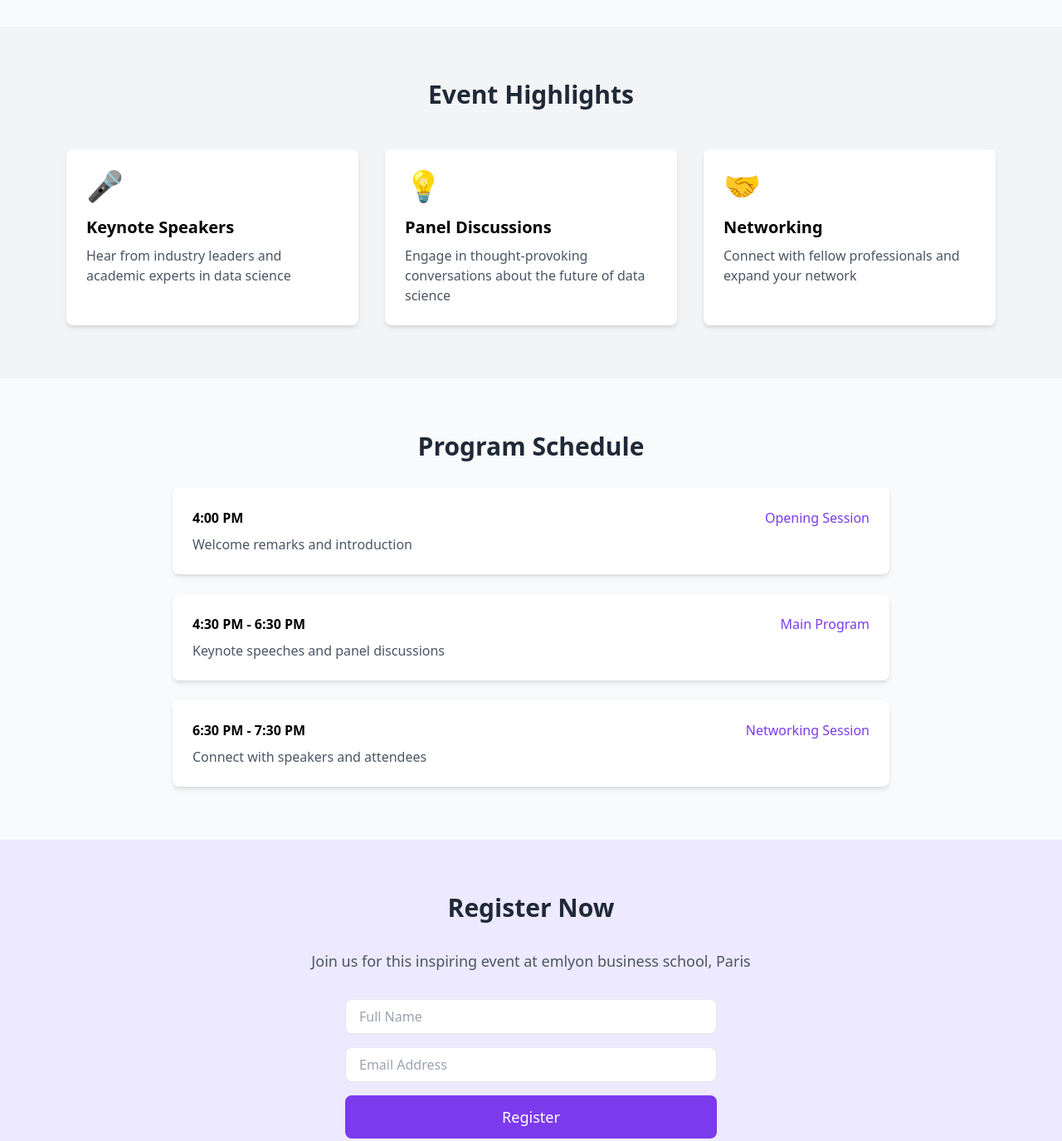
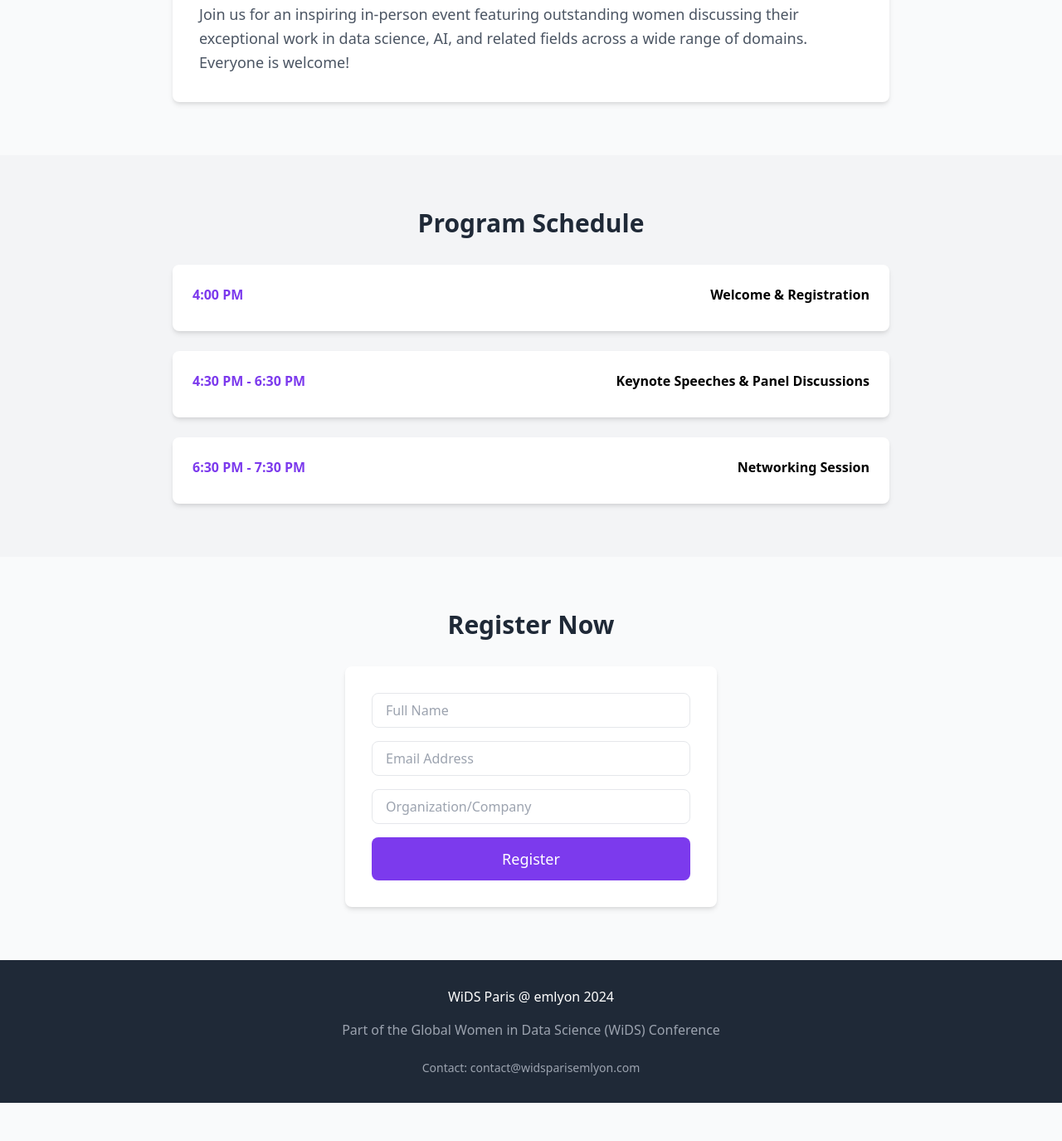
Before and after one commit to namratabhatia21/widsparisemlyon.github.io, a plain HTML site: page index.html in a window 1280 px wide. Shown: the part 729-2104 px from the top of the page at 83% size. After the commit the page ends 2058 px from the top, so only its background shows below. Drawn offline with nearby package versions, Linux system fonts and the light colour scheme.

Commit message:
Update index.html

```diff
--- a/index.html
+++ b/index.html
@@ -5,19 +5,30 @@
     <meta name="viewport" content="width=device-width, initial-scale=1.0">
     <title>WiDS Paris @ emlyon</title>
     <link href="https://cdnjs.cloudflare.com/ajax/libs/tailwindcss/2.2.19/tailwind.min.css" rel="stylesheet">
+    <!-- Add favicon -->
+    <link rel="icon" type="image/x-icon" href="/favicon.ico">
+    <!-- Add meta tags for SEO -->
+    <meta name="description" content="Women in Data Science (WiDS) Paris @ emlyon - March 8th, 2024. Join us for an inspiring event featuring outstanding women in data science.">
+    <meta name="keywords" content="WiDS, Women in Data Science, emlyon, Paris, Data Science Conference">
 </head>
 <body class="bg-gray-50">
     <!-- Navigation -->
-    <nav class="bg-white shadow-lg">
+    <nav class="bg-white shadow-lg sticky top-0 z-50">
         <div class="max-w-6xl mx-auto px-4">
             <div class="flex justify-between items-center py-4">
                 <div class="text-2xl font-bold text-purple-600">WiDS Paris @ emlyon</div>
-                <div class="space-x-6">
+                <div class="hidden md:flex space-x-6">
                     <a href="#about" class="text-gray-700 hover:text-purple-600">About</a>
                     <a href="#speakers" class="text-gray-700 hover:text-purple-600">Speakers</a>
                     <a href="#schedule" class="text-gray-700 hover:text-purple-600">Schedule</a>
                     <a href="#register" class="bg-purple-600 text-white px-4 py-2 rounded-lg hover:bg-purple-700">Register Now</a>
                 </div>
+                <!-- Mobile menu button -->
+                <button class="md:hidden text-gray-700">
+                    <svg class="w-6 h-6" fill="none" stroke="currentColor" viewBox="0 0 24 24">
+                        <path stroke-linecap="round" stroke-linejoin="round" stroke-width="2" d="M4 6h16M4 12h16M4 18h16"></path>
+                    </svg>
+                </button>
             </div>
         </div>
     </nav>
@@ -28,7 +39,7 @@
             <h1 class="text-4xl font-bold text-gray-800 mb-4">Women in Data Science</h1>
             <h2 class="text-2xl text-gray-600 mb-6">March 8th, 2024 | 4:00 PM - 7:30 PM</h2>
             <p class="text-xl text-gray-600 mb-8">emlyon business school, Paris</p>
-            <a href="#register" class="bg-purple-600 text-white px-8 py-3 rounded-lg text-lg hover:bg-purple-700">Register for the Event</a>
+            <a href="#register" class="bg-purple-600 text-white px-8 py-3 rounded-lg text-lg hover:bg-purple-700 inline-block">Register for the Event</a>
         </div>
     </header>
 
@@ -36,6 +47,7 @@
     <section id="about" class="py-16">
         <div class="max-w-4xl mx-auto px-4">
             <h2 class="text-3xl font-bold text-center text-gray-800 mb-8">About the Event</h2>
+            <div class="bg-white p-8 rounded-lg shadow-md">
                 <p class="text-gray-600 text-lg leading-relaxed mb-6">
                     WiDS Paris @ emlyon is independently organized to be part of the mission to increase participation of women in data science and to feature outstanding women doing outstanding work.
                 </p>
@@ -43,74 +55,54 @@
                     Join us for an inspiring in-person event featuring outstanding women discussing their exceptional work in data science, AI, and related fields across a wide range of domains. Everyone is welcome!
                 </p>
             </div>
-    </section>
-
-    <!-- Highlights Section -->
-    <section class="bg-gray-100 py-16">
-        <div class="max-w-6xl mx-auto px-4">
-            <h2 class="text-3xl font-bold text-center text-gray-800 mb-12">Event Highlights</h2>
-            <div class="grid grid-cols-1 md:grid-cols-3 gap-8">
-                <div class="bg-white p-6 rounded-lg shadow-md">
-                    <div class="text-purple-600 text-4xl mb-4">🎤</div>
-                    <h3 class="text-xl font-bold mb-2">Keynote Speakers</h3>
-                    <p class="text-gray-600">Hear from industry leaders and academic experts in data science</p>
-                </div>
-                <div class="bg-white p-6 rounded-lg shadow-md">
-                    <div class="text-purple-600 text-4xl mb-4">💡</div>
-                    <h3 class="text-xl font-bold mb-2">Panel Discussions</h3>
-                    <p class="text-gray-600">Engage in thought-provoking conversations about the future of data science</p>
-                </div>
-                <div class="bg-white p-6 rounded-lg shadow-md">
-                    <div class="text-purple-600 text-4xl mb-4">🤝</div>
-                    <h3 class="text-xl font-bold mb-2">Networking</h3>
-                    <p class="text-gray-600">Connect with fellow professionals and expand your network</p>
-                </div>
-            </div>
         </div>
     </section>
 
     <!-- Schedule Section -->
-    <section id="schedule" class="py-16">
+    <section id="schedule" class="py-16 bg-gray-100">
         <div class="max-w-4xl mx-auto px-4">
             <h2 class="text-3xl font-bold text-center text-gray-800 mb-8">Program Schedule</h2>
             <div class="space-y-6">
                 <div class="bg-white p-6 rounded-lg shadow-md">
-                    <div class="flex justify-between items-center mb-2">
-                        <span class="font-bold">4:00 PM</span>
-                        <span class="text-purple-600">Opening Session</span>
+                    <div class="flex flex-col md:flex-row justify-between items-start md:items-center mb-2">
+                        <span class="font-bold text-purple-600">4:00 PM</span>
+                        <span class="font-semibold">Welcome & Registration</span>
                     </div>
-                    <p class="text-gray-600">Welcome remarks and introduction</p>
                 </div>
                 <div class="bg-white p-6 rounded-lg shadow-md">
-                    <div class="flex justify-between items-center mb-2">
-                        <span class="font-bold">4:30 PM - 6:30 PM</span>
-                        <span class="text-purple-600">Main Program</span>
+                    <div class="flex flex-col md:flex-row justify-between items-start md:items-center mb-2">
+                        <span class="font-bold text-purple-600">4:30 PM - 6:30 PM</span>
+                        <span class="font-semibold">Keynote Speeches & Panel Discussions</span>
                     </div>
-                    <p class="text-gray-600">Keynote speeches and panel discussions</p>
                 </div>
                 <div class="bg-white p-6 rounded-lg shadow-md">
-                    <div class="flex justify-between items-center mb-2">
-                        <span class="font-bold">6:30 PM - 7:30 PM</span>
-                        <span class="text-purple-600">Networking Session</span>
+                    <div class="flex flex-col md:flex-row justify-between items-start md:items-center mb-2">
+                        <span class="font-bold text-purple-600">6:30 PM - 7:30 PM</span>
+                        <span class="font-semibold">Networking Session</span>
                     </div>
-                    <p class="text-gray-600">Connect with speakers and attendees</p>
                 </div>
             </div>
         </div>
     </section>
 
     <!-- Registration Section -->
-    <section id="register" class="bg-purple-100 py-16">
+    <section id="register" class="py-16">
         <div class="max-w-4xl mx-auto px-4 text-center">
             <h2 class="text-3xl font-bold text-gray-800 mb-8">Register Now</h2>
-            <p class="text-gray-600 text-lg mb-8">Join us for this inspiring event at emlyon business school, Paris</p>
-            <form class="max-w-md mx-auto">
-                <div class="space-y-4">
-                    <input type="text" placeholder="Full Name" class="w-full px-4 py-2 rounded-lg border focus:outline-none focus:ring-2 focus:ring-purple-600">
-                    <input type="email" placeholder="Email Address" class="w-full px-4 py-2 rounded-lg border focus:outline-none focus:ring-2 focus:ring-purple-600">
-                    <button type="submit" class="w-full bg-purple-600 text-white px-6 py-3 rounded-lg text-lg hover:bg-purple-700">Register</button>
+            <div class="bg-white p-8 rounded-lg shadow-md max-w-md mx-auto">
+                <form id="registration-form" class="space-y-4">
+                    <input type="text" placeholder="Full Name" required
+                        class="w-full px-4 py-2 rounded-lg border focus:outline-none focus:ring-2 focus:ring-purple-600">
+                    <input type="email" placeholder="Email Address" required
+                        class="w-full px-4 py-2 rounded-lg border focus:outline-none focus:ring-2 focus:ring-purple-600">
+                    <input type="text" placeholder="Organization/Company" required
+                        class="w-full px-4 py-2 rounded-lg border focus:outline-none focus:ring-2 focus:ring-purple-600">
+                    <button type="submit"
+                        class="w-full bg-purple-600 text-white px-6 py-3 rounded-lg text-lg hover:bg-purple-700">
+                        Register
+                    </button>
+                </form>
             </div>
-            </form>
         </div>
     </section>
 
@@ -119,7 +111,18 @@
         <div class="max-w-6xl mx-auto px-4 text-center">
             <p class="mb-4">WiDS Paris @ emlyon 2024</p>
             <p class="text-gray-400">Part of the Global Women in Data Science (WiDS) Conference</p>
+            <div class="mt-6 text-sm text-gray-400">
+                <p>Contact: <a href="mailto:contact@widsparisemlyon.com" class="hover:text-white">contact@widsparisemlyon.com</a></p>
+            </div>
         </div>
     </footer>
+
+    <!-- Simple JavaScript for form handling -->
+    <script>
+        document.getElementById('registration-form').addEventListener('submit', function(e) {
+            e.preventDefault();
+            alert('Thank you for registering! We will contact you shortly with more details.');
+        });
+    </script>
 </body>
 </html>
```
Lines whose indentation alone changed are shown as unchanged.
